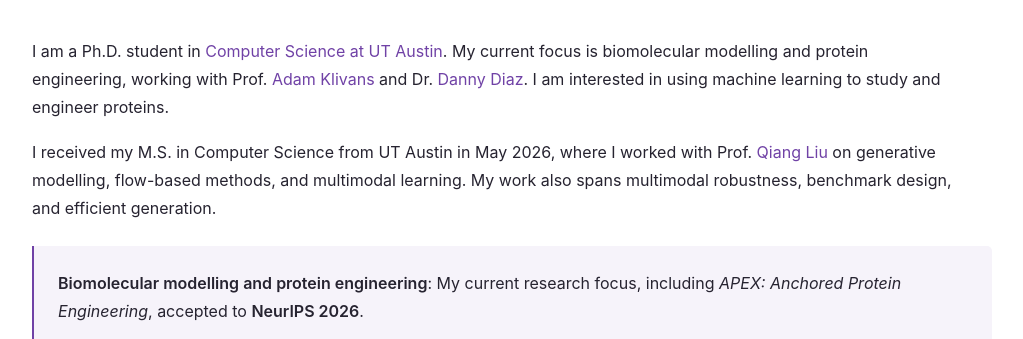
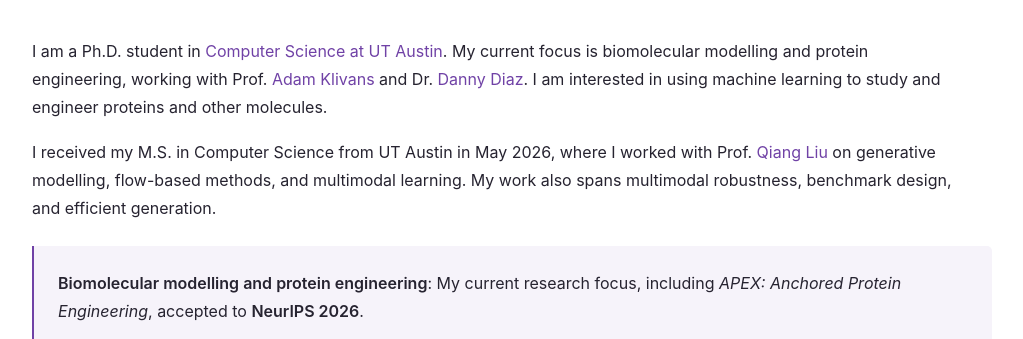
Before and after one commit to skyzczzz/skyzczzz.github.io, a plain HTML site: page index.html in a window 1280 px wide. Shown: the part 425-764 px from the top of the page, without its empty margins (128-1151 px from the left). Drawn offline with Linux system fonts and the light colour scheme.

Commit message:
Broaden research introduction to proteins and other molecules

```diff
--- a/index.html
+++ b/index.html
@@ -73,7 +73,7 @@
               My current focus is biomolecular modelling and protein engineering, working with Prof.
               <a href="https://www.cs.utexas.edu/~klivans/" rel="external nofollow noopener" target="_blank">Adam Klivans</a>
               and Dr. <a href="https://danny305.github.io/" rel="external nofollow noopener" target="_blank">Danny Diaz</a>.
-              I am interested in using machine learning to study and engineer proteins.
+              I am interested in using machine learning to study and engineer proteins and other molecules.
             </p>
 
             <p>
```
